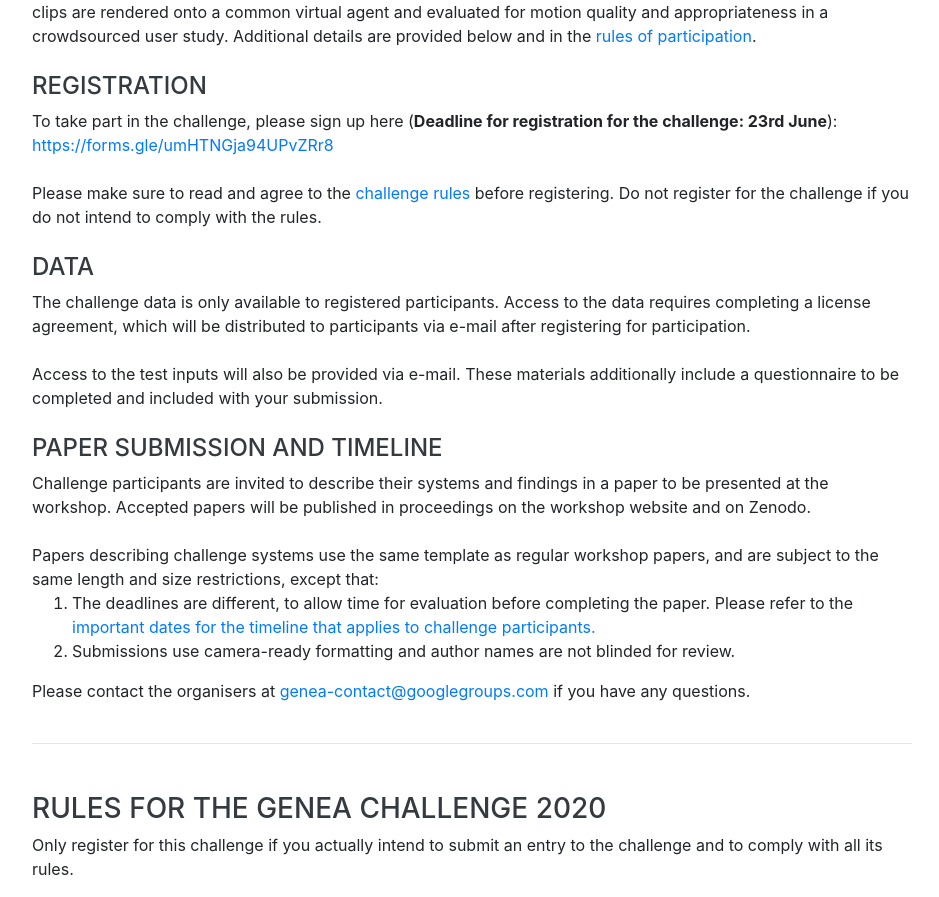
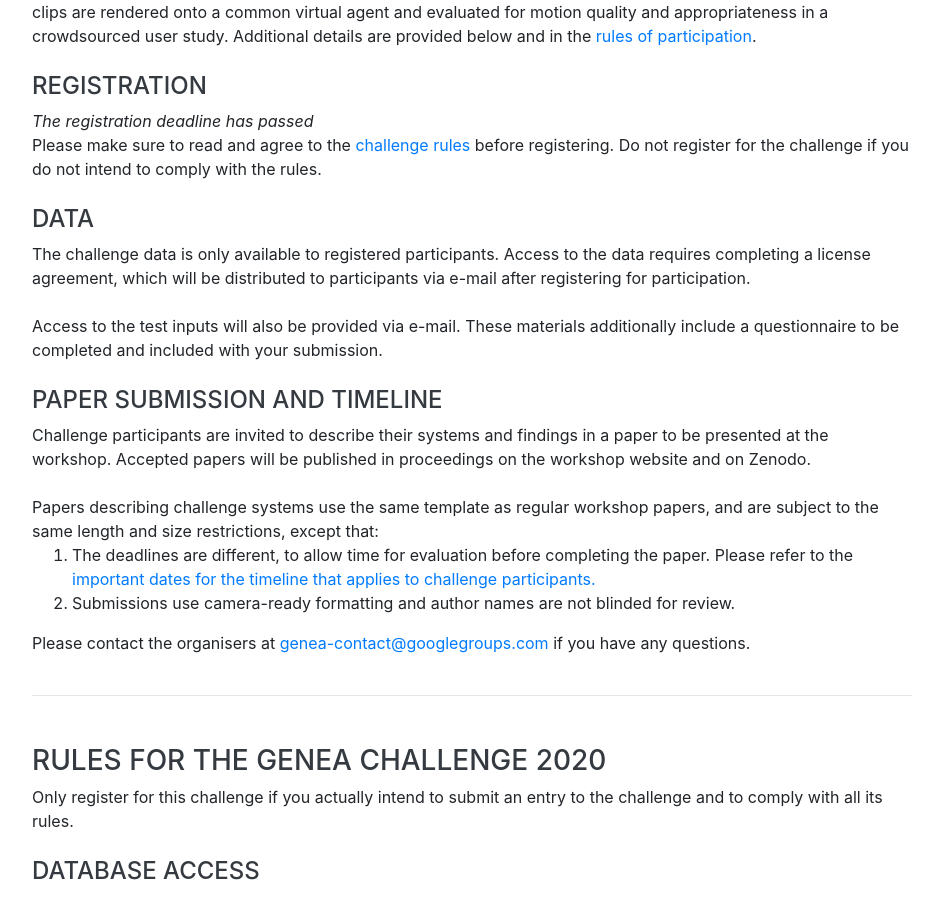
Before and after one commit to genea-workshop/2020, a website with bundled scripts: page docs/index.html in a window 1280 px wide. Shown: the part 3749-4646 px from the top of the page, without its empty margins (320-1259 px from the left). Built offline with nearby package versions, Linux system fonts and the light colour scheme; files whose address does not match are found by name; a web font is replaced by a local one.

Commit message:
updated registration deadline

```diff
--- a/docs/index.html
+++ b/docs/index.html
@@ -312,9 +312,7 @@
               href="#rules">rules of
               participation</a>.<br><br>
             <h4>Registration</h4>
-            To take part in the challenge, please sign up here (<b>Deadline for registration for the challenge: 23rd June</b>):<br>
-
-            <a href="https://forms.gle/umHTNGja94UPvZRr8">https://forms.gle/umHTNGja94UPvZRr8</a><br>
+            <i>The registration deadline has passed</i>
 
             <br>
             Please make sure to read and agree to the <a href="#rules">challenge rules</a> before registering. Do not
```
